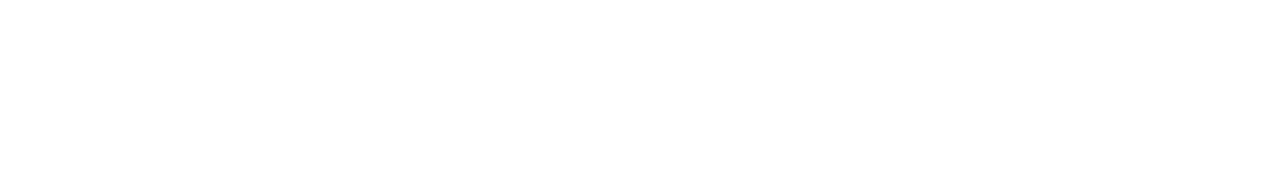
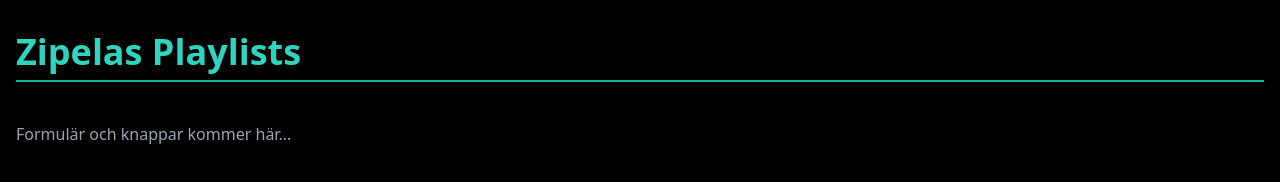
Before and after one commit to Zipelas/zipelas-playlists, a plain HTML site: page index.html in a window 1280 px wide. Drawn offline with nearby package versions, Linux system fonts and the light colour scheme.

Commit message:
added some content

```diff
--- a/index.html
+++ b/index.html
@@ -1,14 +1,28 @@
 <!DOCTYPE html>
 <html lang="en">
-  <head>
-    <meta charset="UTF-8" />
-    <meta
-      name="viewport"
-      content="width=device-width, initial-scale=1.0" />
-    <title>Zipelas Playlists</title>
-    <script src="https://unpkg.com/@tailwindcss/browser@4"></script>
-  </head>
-  <body>
+<head>
+  <meta charset="UTF-8" />
+  <meta name="viewport" content="width=device-width, initial-scale=1.0" />
+  <title>Zipelas Playlists</title>
+  <script src="https://cdn.tailwindcss.com"></script>
+</head>
+<body class="bg-black text-teal-400 min-h-screen">
+  <div class="container mx-auto px-4 py-8">
+    <h1 class="text-4xl font-bold mb-6 border-b-2 border-teal-500 pb-2">
+      Zipelas Playlists
+    </h1>
 
-  </body>
+
+    <div id="playlists" class="space-y-6">
+
+    </div>
+
+
+    <div class="mt-10">
+      <p class="text-gray-400">Formulär och knappar kommer här...</p>
+    </div>
+  </div>
+
+  <script type="module" src="./app.js"></script>
+</body>
 </html>
```
